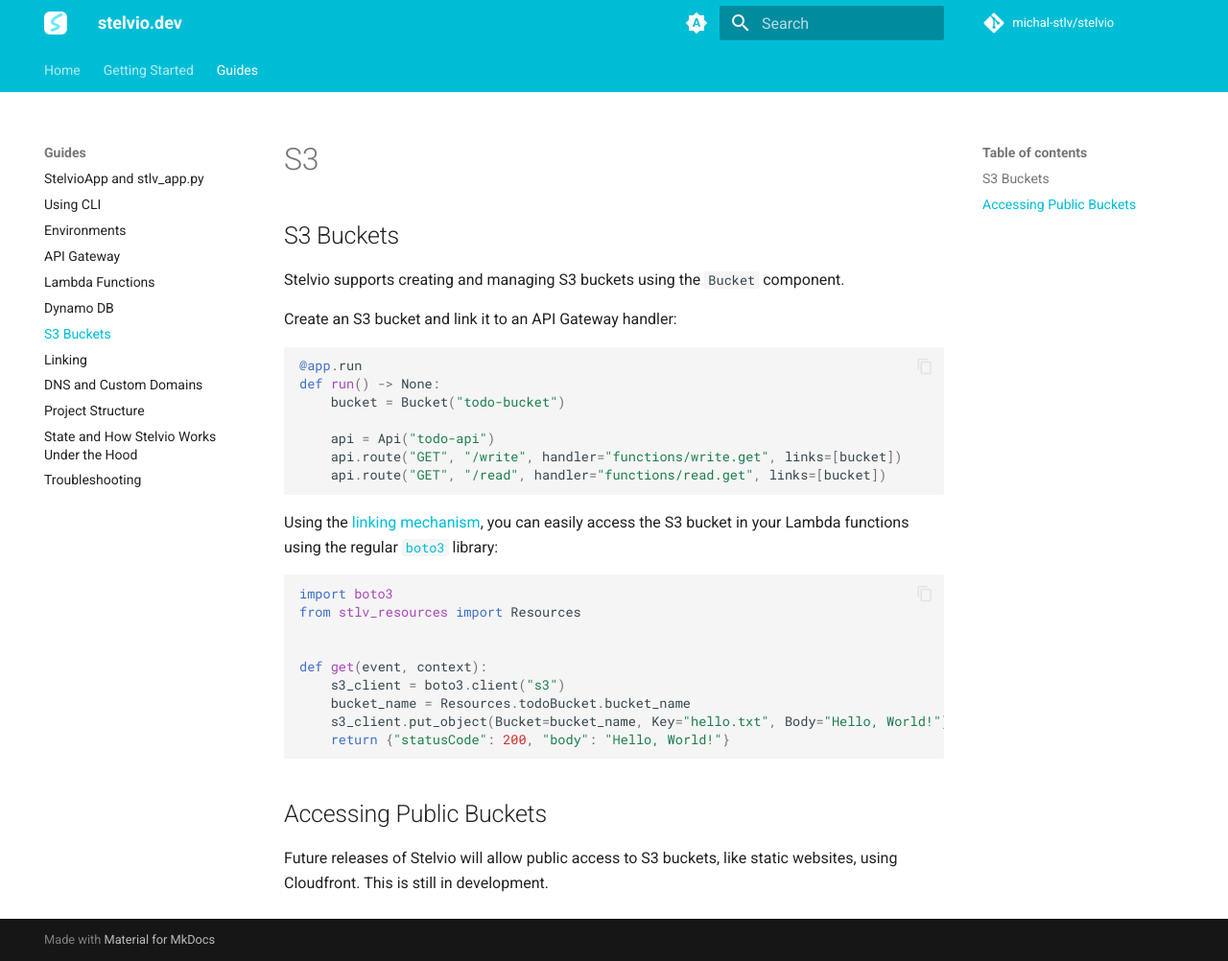
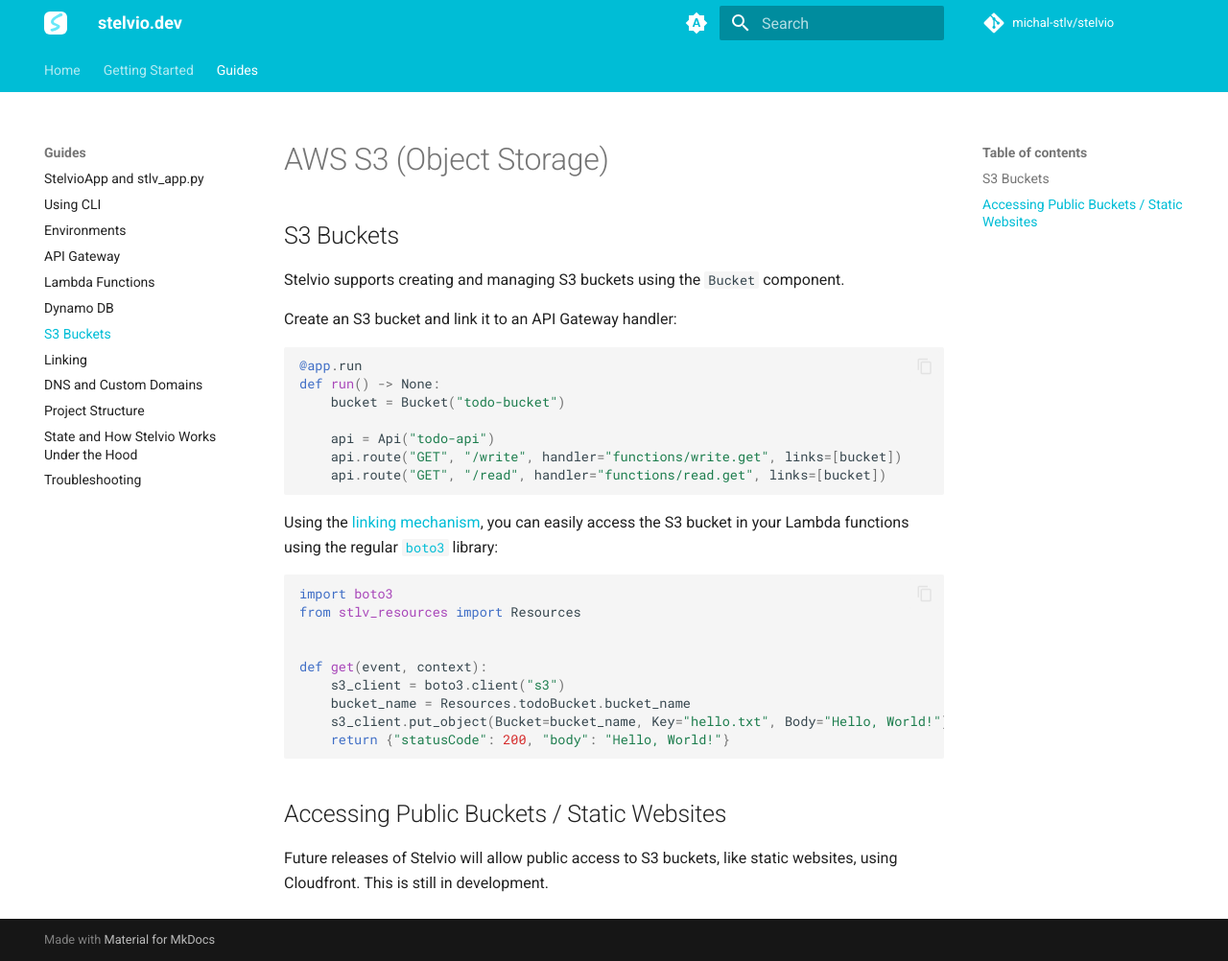
Before and after one commit to stelviodev/stelvio, an MkDocs documentation site: the page built from docs/guides/s3.md, in a window 1280 px wide and 1002 px high. Shown: the whole window at 96% size. Built offline with MkDocs 1.6.1 and Material for MkDocs 9.7.7, drawn with Linux system fonts in a browser that asks for light colours; comment, search, counter and statistics services are not loaded.

Commit message:
Update docs (3)

````diff
--- a/docs/guides/s3.md
+++ b/docs/guides/s3.md
@@ -1,4 +1,4 @@
-# S3
+# AWS S3 (Object Storage)
 
 ## S3 Buckets
 
@@ -30,6 +30,6 @@
     return {"statusCode": 200, "body": "Hello, World!"}
 ```
 
-## Accessing Public Buckets
+## Accessing Public Buckets / Static Websites
 
 Future releases of Stelvio will allow public access to S3 buckets, like static websites, using Cloudfront. This is still in development.
````
